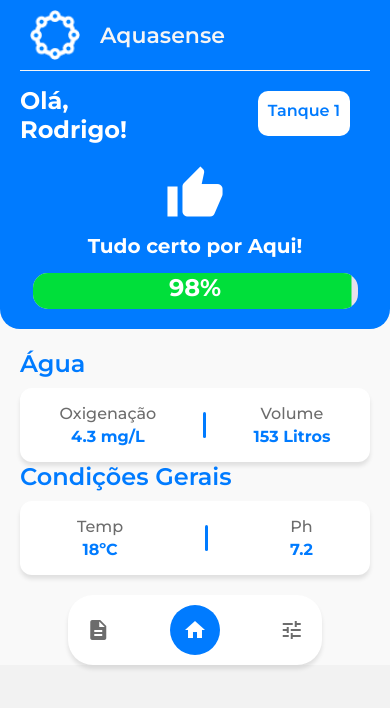
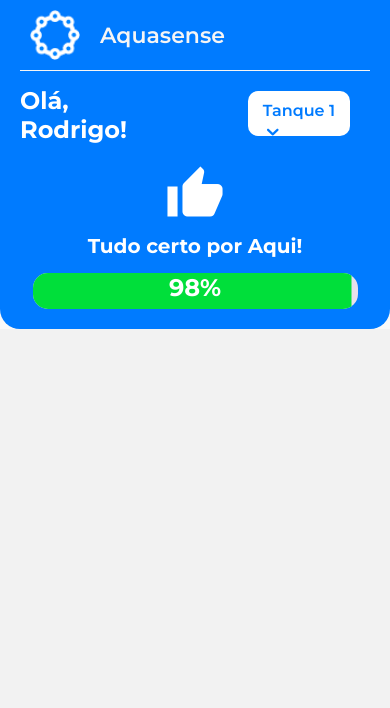
Before and after one commit to techn-note/AquaSense-Mobile, a React Native app: screen /HomeScreen in a window 390 px wide. Shown: the top 708 px of the page. Built offline with nearby package versions, Linux system fonts and the light colour scheme.

Commit message:
Feat: Button `Dropdown` - v1

```diff
--- a/src/components/screens/HomeScreen.js
+++ b/src/components/screens/HomeScreen.js
@@ -1,9 +1,28 @@
-import React from "react";
-import { View, Text, StyleSheet, Image, TouchableOpacity } from "react-native";
+import React, { useState } from "react";
+import {
+  View,
+  Text,
+  StyleSheet,
+  Image,
+  TouchableOpacity,
+  FlatList,
+} from "react-native";
 import { ProgressBar } from "react-native-paper";
 import { MaterialIcons, Entypo } from "@expo/vector-icons";
 
 export default function HomeScreen({ navigation }) {
+  const [isDropdownVisible, setDropdownVisible] = useState(false);
+  const [selectedTank, setSelectedTank] = useState("Tanque 1");
+
+  const tanks = ["Tanque 1", "Tanque 2", "Tanque 3"];
+
+  const handleSelectTank = (tank) => {
+    setSelectedTank(tank);
+    setDropdownVisible(false);
+    // Aqui você pode enviar o `tank` para a API
+    console.log("Tanque selecionado:", tank);
+  };
+
   return (
     <View style={styles.container}>
       {/* Cabeçalho */}
@@ -18,10 +37,38 @@ export default function HomeScreen({ navigation }) {
 
         <View style={styles.avatar}>
           <Text style={styles.greeting}>Olá, Rodrigo!</Text>
-          <TouchableOpacity style={styles.tankSelector}>
-            <Text style={styles.tankText}>Tanque 1</Text>
+
+          {/* Botão de Dropdown */}
+          <TouchableOpacity
+            style={styles.tankSelector}
+            onPress={() => setDropdownVisible(!isDropdownVisible)}
+          >
+            <Text style={styles.tankText}>{selectedTank}</Text>
+            <Entypo
+              name={isDropdownVisible ? "chevron-up" : "chevron-down"}
+              size={20}
+              color="#007BFF"
+            />
           </TouchableOpacity>
         </View>
+
+        {/* Dropdown */}
+        {isDropdownVisible && (
+          <View style={styles.dropdown}>
+            <FlatList
+              data={tanks}
+              keyExtractor={(item, index) => index.toString()}
+              renderItem={({ item }) => (
+                <TouchableOpacity
+                  style={styles.dropdownItem}
+                  onPress={() => handleSelectTank(item)}
+                >
+                  <Text style={styles.dropdownText}>{item}</Text>
+                </TouchableOpacity>
+              )}
+            />
+          </View>
+        )}
 
         {/* Status Principal */}
         <View style={styles.statusContainer}>
@@ -37,50 +84,6 @@ export default function HomeScreen({ navigation }) {
           </View>
         </View>
       </View>
-
-      {/* Cartões Informativos */}
-      <View style={styles.infoContainer}>
-        <Text style={styles.sectionTitle}>Água</Text>
-        <View style={styles.card}>
-          <View style={styles.dataContainer}>
-            <Text style={styles.label}>Oxigenação</Text>
-            <Text style={styles.value}>4.3 mg/L</Text>
-          </View>
-          <View style={styles.separator} />
-          <View style={styles.dataContainer}>
-            <Text style={styles.label}>Volume</Text>
-            <Text style={styles.value}>153 Litros</Text>
-          </View>
-        </View>
-
-        <Text style={styles.sectionTitle}>Condições Gerais</Text>
-        <View style={styles.card}>
-          <View style={styles.dataContainer}>
-            <Text style={styles.label}>Temp</Text>
-            <Text style={styles.value}>18ºC</Text>
-          </View>
-          <View style={styles.separator} />
-          <View style={styles.dataContainer}>
-            <Text style={styles.label}>Ph</Text>
-            <Text style={styles.value}>7.2</Text>
-          </View>
-        </View>
-      </View>
-
-      {/* Barra de Navegação */}
-      <View style={styles.toolBar}>
-      <TouchableOpacity style={styles.iconButton}>
-        <MaterialIcons name="description" size={24} color="#6C6C6C" />
-      </TouchableOpacity>
-
-      <TouchableOpacity style={[styles.iconButton, styles.centerButton]}>
-        <MaterialIcons name="home" size={24} color="#FFFFFF" />
-      </TouchableOpacity>
-
-      <TouchableOpacity style={styles.iconButton}>
-        <MaterialIcons name="tune" size={24} color="#6C6C6C" />
-      </TouchableOpacity>
-    </View>
     </View>
   );
 }
@@ -122,18 +125,41 @@ const styles = StyleSheet.create({
     fontFamily: "Montserrat_Bold",
     color: "white",
   },
+
+  avatar: {
+    flexDirection: "row",
+    justifyContent: "space-between",
+    paddingRight: 20,
+  },
+  dropdown: {
+    backgroundColor: "white",
+    borderRadius: 10,
+    padding: 10,
+    marginTop: 5,
+    elevation: 2,
+    shadowColor: "#000",
+    shadowOffset: { width: 0, height: 4 },
+    shadowOpacity: 0.1,
+    shadowRadius: 4,
+  },
+  dropdownItem: {
+    paddingVertical: 8,
+    paddingHorizontal: 10,
+    borderBottomWidth: 1,
+    borderBottomColor: "#EAEAEA",
+  },
+  dropdownText: {
+    fontSize: 16,
+    color: "#007BFF",
+    fontFamily: "Montserrat_Medium",
+  },
   tankSelector: {
     backgroundColor: "white",
     height: 45,
     paddingVertical: 10,
-    paddingHorizontal: 10,
+    paddingHorizontal: 15,
     borderRadius: 10,
     marginTop: 5,
-  },
-  avatar: {
-    flexDirection: "row",
-    justifyContent: "space-between",
-    paddingRight: 20,
   },
   tankText: {
     fontSize: 16,
@@ -176,50 +202,50 @@ const styles = StyleSheet.create({
     marginBottom: 10,
   },
   card: {
-    flexDirection: 'row',
-    justifyContent: 'space-around',
-    alignItems: 'center',
-    backgroundColor: '#FFFFFF',
+    flexDirection: "row",
+    justifyContent: "space-around",
+    alignItems: "center",
+    backgroundColor: "#FFFFFF",
     borderRadius: 12,
     padding: 16,
-    shadowColor: '#000',
+    shadowColor: "#000",
     shadowOffset: { width: 0, height: 4 },
     shadowOpacity: 0.1,
     shadowRadius: 4,
     elevation: 2,
-    width: '100%',
-    alignSelf: 'center',
+    width: "100%",
+    alignSelf: "center",
   },
   dataContainer: {
-    alignItems: 'center',
+    alignItems: "center",
   },
   label: {
-    color: '#6C6C6C',
+    color: "#6C6C6C",
     fontSize: 16,
-    fontFamily: 'Montserrat_Medium'
+    fontFamily: "Montserrat_Medium",
   },
   value: {
-    color: '#007BFF',
+    color: "#007BFF",
     fontSize: 16,
-    fontFamily: 'Montserrat_Bold',
+    fontFamily: "Montserrat_Bold",
     marginTop: 4,
   },
   separator: {
     width: 3,
     borderRadius: 5,
-    height: '60%',
-    backgroundColor: '#007BFF',
+    height: "60%",
+    backgroundColor: "#007BFF",
   },
   toolBar: {
-    flexDirection: 'row',
-    alignItems: 'center',
-    justifyContent: 'space-between',
-    backgroundColor: '#FFFFFF',
+    flexDirection: "row",
+    alignItems: "center",
+    justifyContent: "space-between",
+    backgroundColor: "#FFFFFF",
     borderRadius: 25,
     padding: 10,
-    width: '65%',
-    alignSelf: 'center',
-    shadowColor: '#000',
+    width: "65%",
+    alignSelf: "center",
+    shadowColor: "#000",
     shadowOffset: { width: 0, height: 4 },
     shadowOpacity: 0.1,
     shadowRadius: 4,
@@ -228,15 +254,15 @@ const styles = StyleSheet.create({
   iconButton: {
     width: 40,
     height: 40,
-    justifyContent: 'center',
-    alignItems: 'center',
+    justifyContent: "center",
+    alignItems: "center",
   },
   centerButton: {
-    backgroundColor: '#007BFF',
+    backgroundColor: "#007BFF",
     width: 50,
     height: 50,
     borderRadius: 28,
-    justifyContent: 'center',
-    alignItems: 'center',
+    justifyContent: "center",
+    alignItems: "center",
   },
 });
--- a/src/navigation/MainNavigator.js
+++ b/src/navigation/MainNavigator.js
@@ -10,7 +10,7 @@ const Stack = createStackNavigator();
 export default function App() {
   return (
     <NavigationContainer>
-      <Stack.Navigator initialRouteName="LoginScreen" screenOptions={{ headerShown: false }}>
+      <Stack.Navigator initialRouteName="HomeScreen" screenOptions={{ headerShown: false }}>
         <Stack.Screen
           name="LoginScreen"
           component={LoginScreen}
```
